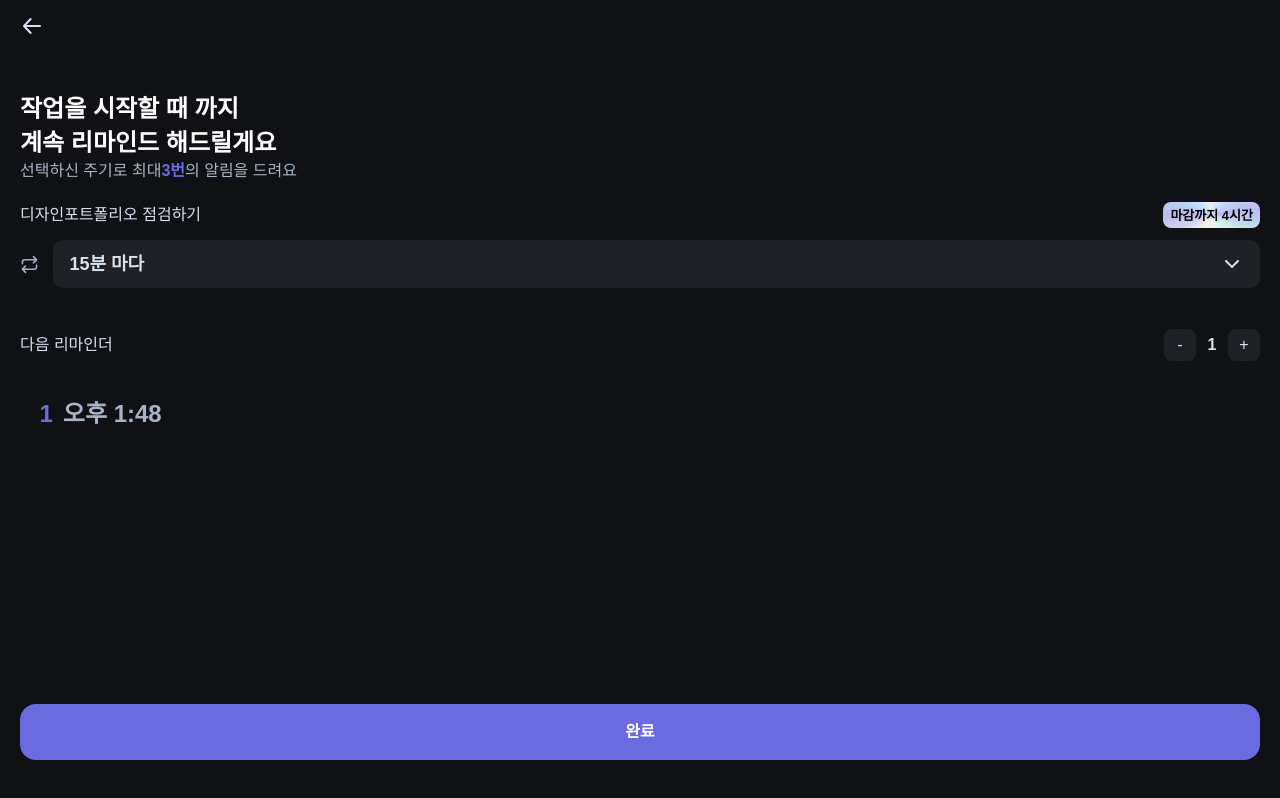
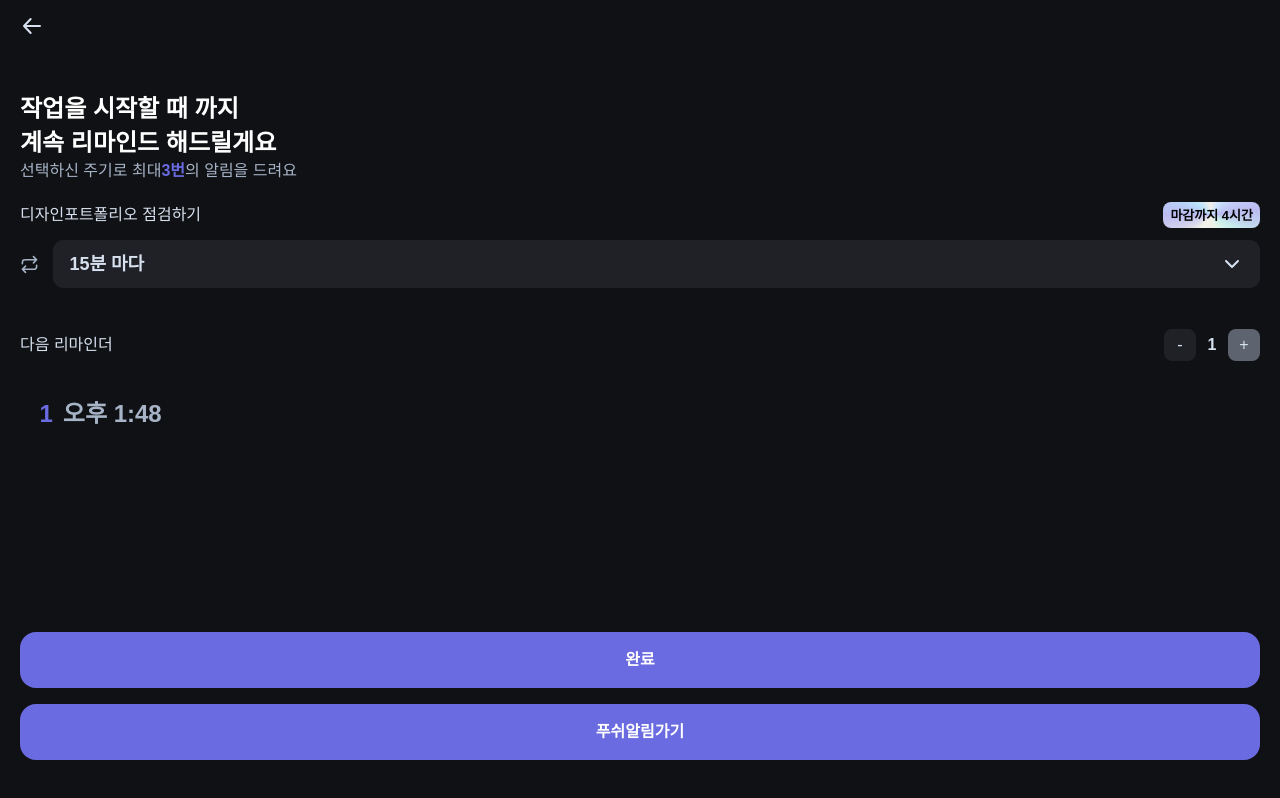
Before and after one commit to ljh130334/16th-team3-FE, a Next.js app: page /action/remind in a window 1280 px wide. Built offline with nearby package versions, Linux system fonts and the light colour scheme.

Commit message:
feat: 앱 메세지 핸들러 추가

```diff
--- a/src/app/action/push/page.tsx
+++ b/src/app/action/push/page.tsx
@@ -16,7 +16,7 @@ export enum PushScreenState {
 
 export default function Push() {
   const [screenState, setScreenState] = useState<PushScreenState>(
-    PushScreenState.SECOND_CHANCE,
+    PushScreenState.INITIAL,
   );
 
   const screenContent = {
@@ -40,7 +40,7 @@ export default function Push() {
   const currentContent = screenContent[screenState];
 
   return (
-    <div className="bg-background-primary flex h-screen flex-col gap-4">
+    <div className="flex h-screen flex-col gap-4 bg-background-primary">
       <Header content={currentContent} />
 
       <div className="flex flex-col gap-4 px-5">
@@ -65,7 +65,7 @@ export default function Push() {
         <ActionDrawer screenState={screenState} />
       </div>
       {screenState !== PushScreenState.FINAL_WARNING && (
-        <button className="text-gray-neutral relative mb-[34px]">
+        <button className="relative mb-[34px] text-gray-neutral">
           나중에 할래요
         </button>
       )}
--- a/src/app/action/remind/_component/CompleteButton.tsx
+++ b/src/app/action/remind/_component/CompleteButton.tsx
@@ -1,11 +1,22 @@
+'use client';
+
 import { Button } from '@/components/ui/button';
+import { useRouter } from 'next/navigation';
 
 export default function CompleteButton() {
+  const router = useRouter();
   return (
     <div className="relative mt-auto flex flex-col items-center px-5 py-6">
       <Button variant="primary" className="relative mb-4 w-full">
         완료
       </Button>
+      <Button
+        variant="primary"
+        className="relative mb-4 w-full"
+        onClick={() => router.push('/action/push')}
+      >
+        푸쉬알림가기
+      </Button>
     </div>
   );
 }
--- a/src/app/action/remind/_component/CountSelector.tsx
+++ b/src/app/action/remind/_component/CountSelector.tsx
@@ -18,7 +18,7 @@ export default function ReminderCountSelector({
       <p>다음 리마인더</p>
       <div className="flex h-8 w-[96px] items-center">
         <div
-          className={`flex h-full w-1/3 cursor-pointer items-center justify-center rounded-[8px] bg-component-gray-secondary text-center text-base leading-[145%] text-gray-normal ${count === min ? 'text-gray-400' : ''}`}
+          className={`flex h-full w-1/3 cursor-pointer items-center justify-center rounded-[8px] bg-gray-400 text-center text-base leading-[145%] text-gray-normal ${count === min ? '!bg-component-gray-secondary' : ''}`}
           onClick={onDecrease}
         >
           -
@@ -27,7 +27,7 @@ export default function ReminderCountSelector({
           {count}
         </div>
         <div
-          className={`flex h-full w-1/3 cursor-pointer items-center justify-center rounded-[8px] bg-component-gray-secondary text-center text-base leading-[145%] text-gray-normal ${count === max ? 'text-gray-400' : ''}`}
+          className={`flex h-full w-1/3 cursor-pointer items-center justify-center rounded-[8px] bg-gray-400 text-center text-base leading-[145%] text-gray-normal ${count === max ? '!bg-component-gray-secondary' : ''}`}
           onClick={onIncrease}
         >
           +
--- a/src/app/action/start/page.tsx
+++ b/src/app/action/start/page.tsx
@@ -4,6 +4,9 @@ import ActionCard from './_component/ActionCard';
 import ScheduleCard from './_component/ScheduleCard';
 import ActionStartDrawer from './_component/ActionStartDrawer';
 import ActionStartHeader from './_component/ActionStartHeader';
+import { useRouter } from 'next/navigation';
+import { useEffect } from 'react';
+
 declare global {
   interface Window {
     ReactNativeWebView: {
@@ -13,6 +16,29 @@ declare global {
 }
 
 export default function Start() {
+  const router = useRouter();
+
+  useEffect(() => {
+    function handleMessage(event: MessageEvent) {
+      try {
+        const data = JSON.parse(event.data);
+        console.log('웹뷰에서 받은 메시지:', data);
+
+        if (data.type === 'CAPTURED_IMAGE') {
+          localStorage.setItem('capturedImage', data.payload.image);
+          router.push('/action/complete');
+        }
+      } catch (error) {
+        console.error('메시지 파싱 에러:', error);
+      }
+    }
+
+    window.addEventListener('message', handleMessage);
+    return () => {
+      window.removeEventListener('message', handleMessage);
+    };
+  }, [router]);
+
   const handleTakePicture = () => {
     try {
       const message = {
```
